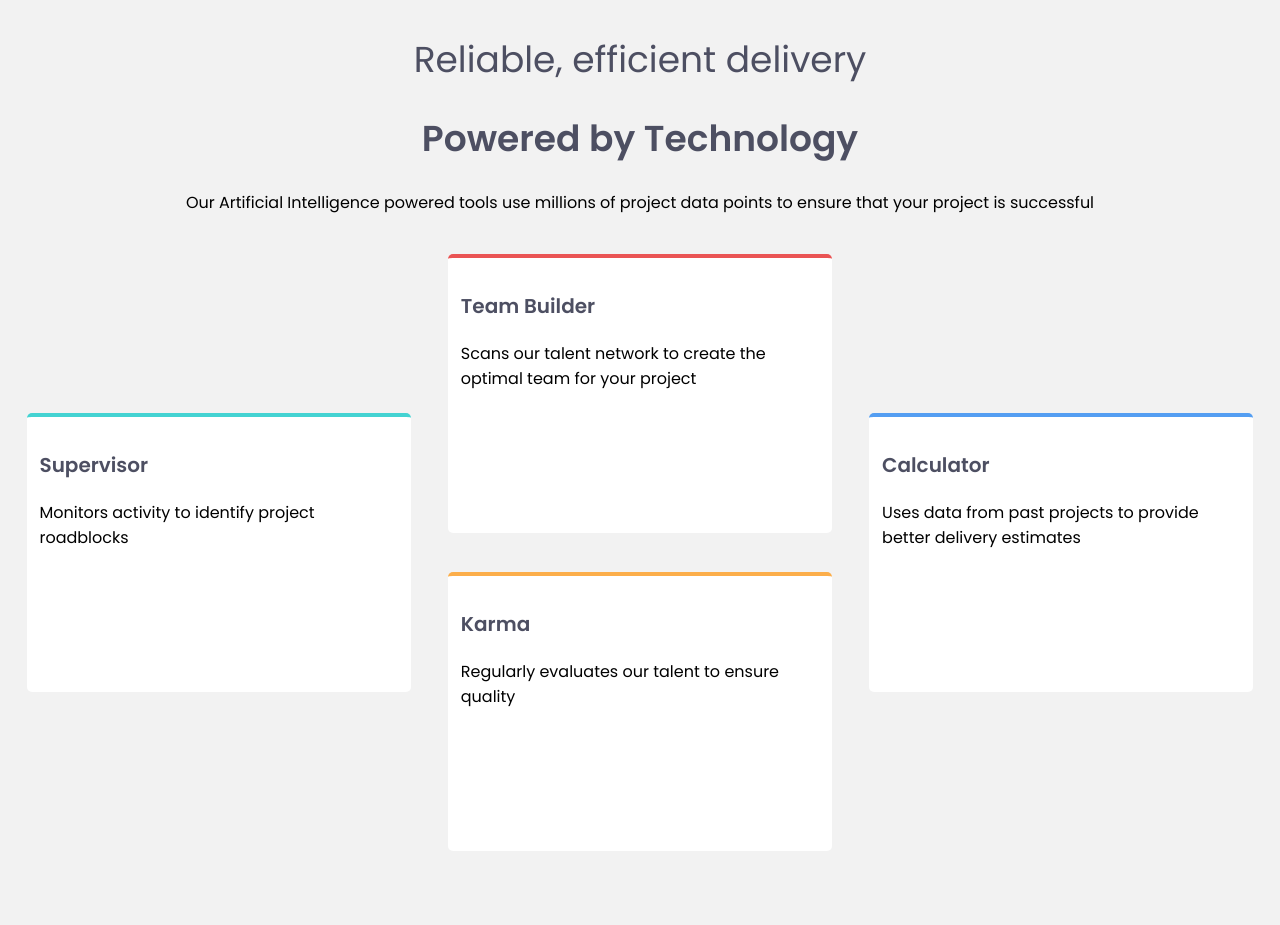
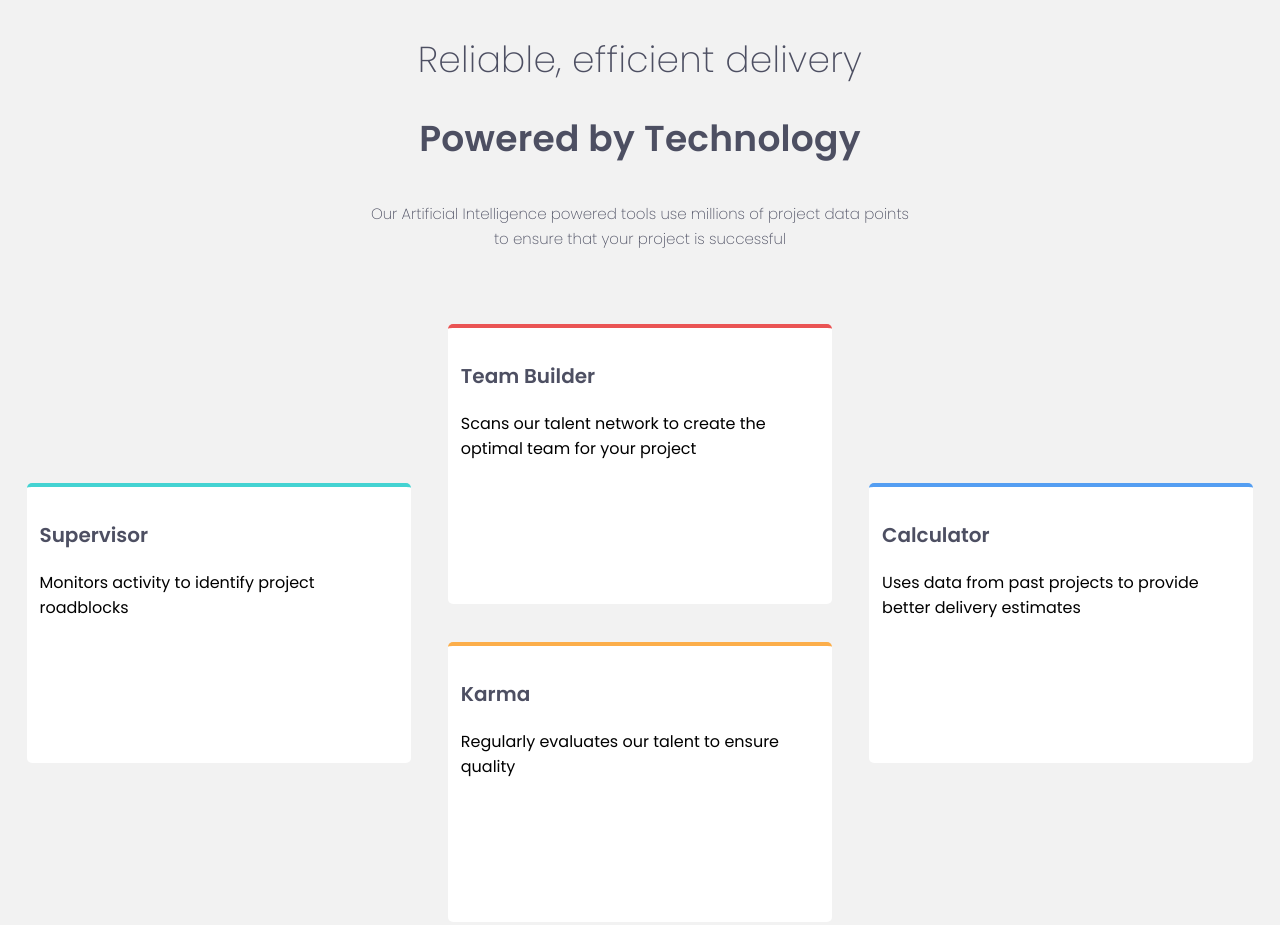
Before and after one commit to TonyHansord/FrontEndMentorChallenges, a plain HTML site: page four-card-feature-section/index.html in a window 1280 px wide. Shown: the top 925 px of the page. Drawn offline with Linux system fonts and the light colour scheme.

Commit message:
four-feature completed layout b

```diff
--- a/four-card-feature-section/index.html
+++ b/four-card-feature-section/index.html
@@ -19,8 +19,9 @@
     </div>
 
     <div class="header-container--subheading">
-      Our Artificial Intelligence powered tools use millions of project data points
-      to ensure that your project is successful
+      <h6 class="subheading">Our Artificial Intelligence powered tools use millions of project data points
+        to ensure that your project is successful
+      </h6>
     </div>
   </div>
   </header>
--- a/four-card-feature-section/styles/styles.css
+++ b/four-card-feature-section/styles/styles.css
@@ -18,19 +18,28 @@ body
 .header-container
 {
     text-align: center;
+    width: 80%;
+    margin-left: 10%;
 }
 .header-container--heading h1
 {
     font-size: 36px;
     color: var(--text-color);
+    letter-spacing: .25px;
 }
 .heading-regular
 {
-    font-weight: 400;
+    font-weight: 200;
 }
 .heading-bold
 {
     font-weight: 600;
+}
+.subheading {
+    font-weight: 200;
+    line-height: 25px;
+    font-size: 15px;
+    color: var(--text-color);
 }
 .card-container
 {
@@ -84,6 +93,13 @@ body
 }
 
 @media only screen and (min-width: 768px) {
+    .header-container
+{
+    text-align: center;
+    width: 44%;
+    margin-left: 28%;
+}
+
     .card-container
     {
         display: grid;
```
